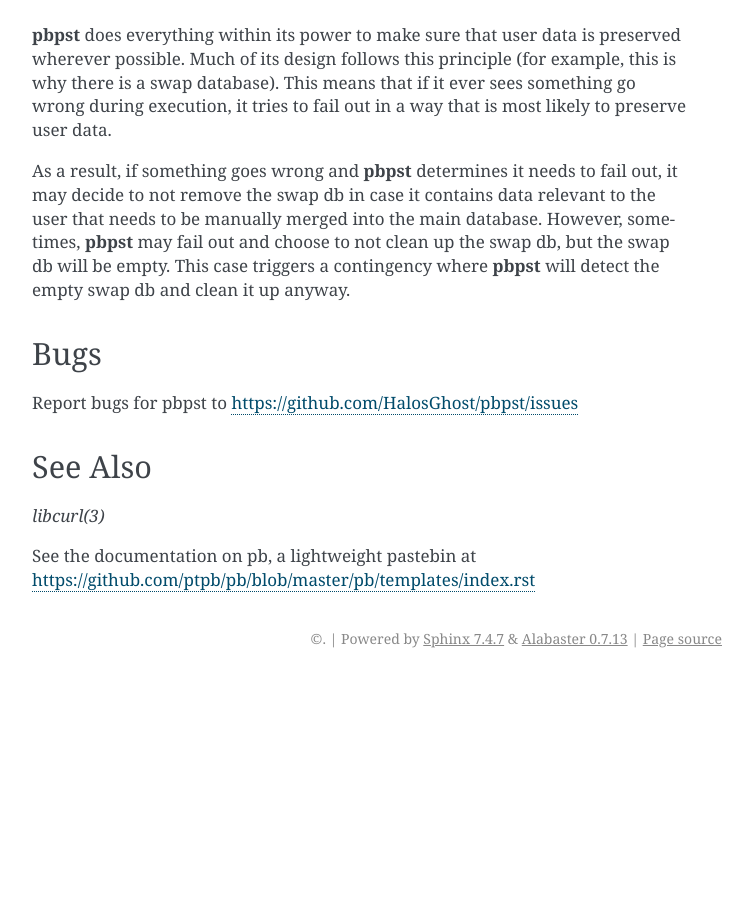
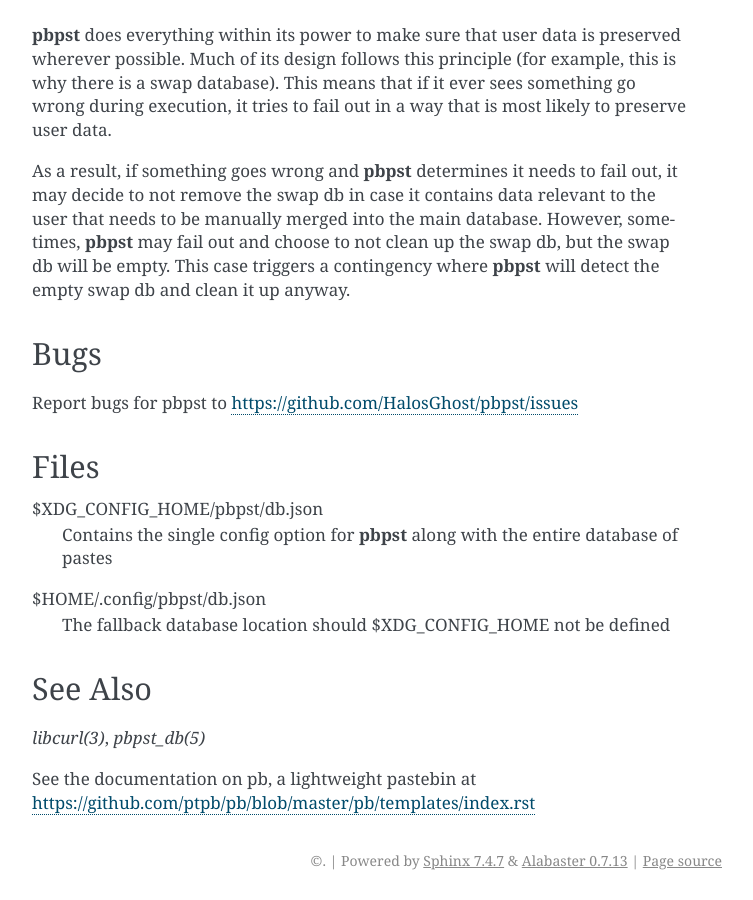
Before and after one commit to HalosGhost/pbpst, a Sphinx documentation site: the page built from doc/pbpst.rst, in a window 1280 px wide and 900 px high, scrolled down 4495 px. Shown: the whole window, without its empty margins (388-1141 px from the left). Built offline with Sphinx 7.4.7, drawn with Linux system fonts in a browser that asks for light colours; before the commit the page ends 5173 px from its top, so only the background shows below that.

Commit message:
Add files section to pbpst(1)

```diff
--- a/doc/pbpst.rst
+++ b/doc/pbpst.rst
@@ -206,9 +206,18 @@
 
 Report bugs for pbpst to https://github.com/HalosGhost/pbpst/issues
 
+Files
+-----
+
+$XDG_CONFIG_HOME/pbpst/db.json
+    Contains the single config option for :program:`pbpst` along with the entire database of pastes
+
+$HOME/.config/pbpst/db.json
+    The fallback database location should $XDG_CONFIG_HOME not be defined
+
 See Also
 --------
 
-:manpage:`libcurl(3)`
+:manpage:`libcurl(3)`, :manpage:`pbpst_db(5)`
 
 See the documentation on pb, a lightweight pastebin at https://github.com/ptpb/pb/blob/master/pb/templates/index.rst
```
